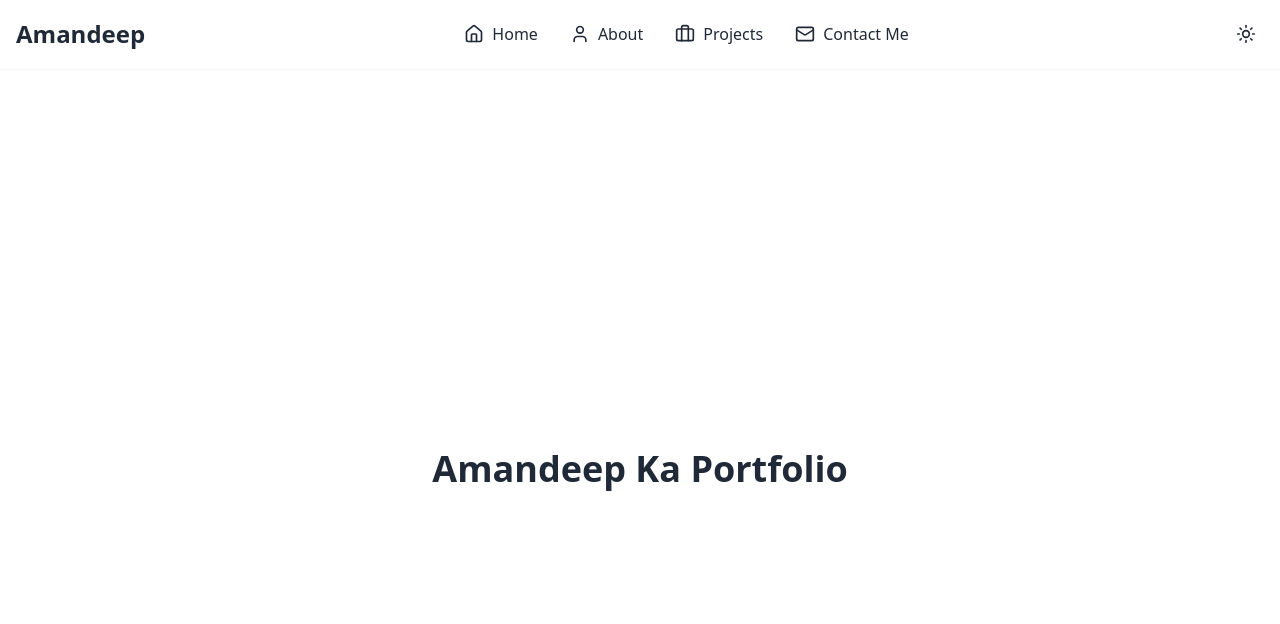
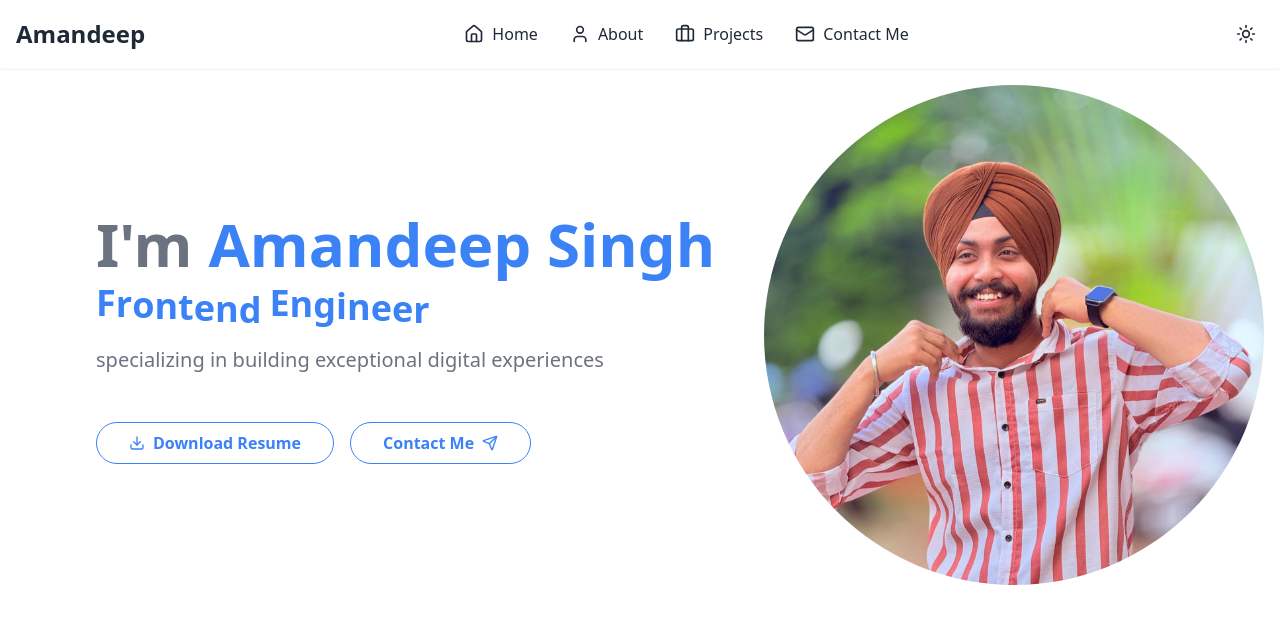
Before and after one commit to Amandeep-tech/modern-portfolio, a Next.js app: page / in a window 1280 px wide. Shown: the top 624 px of the page. Built offline with nearby package versions, Linux system fonts and the light colour scheme.

Commit message:
Add homepage hero section with dynamic animations and personal photo

```diff
--- /dev/null
+++ b/src/app/components/HomePageHero/homePageHero.tsx
@@ -0,0 +1,80 @@
+import Image from 'next/image'
+import React from 'react'
+import { DownloadIcon, Send } from 'lucide-react'
+import Link from 'next/link'
+const homePageHero = () => {
+	return (
+		<div className='home-page-hero-wrapper flex justify-between items-center w-full p-4'>
+			<div className="left flex flex-col gap-4 pl-20">
+				<h1 className='text-6xl font-bold leading-tight flex items-center gap-4'>
+					<div className='text-gray-500'>{`I'm`}</div>
+					<div className='animate-typing text-primary overflow-hidden whitespace-nowrap'>Amandeep Singh</div>
+				</h1>
+				<div className='text-gray-500 text-xl flex flex-col gap-2'>
+					<div className='flex items-center gap-2'>
+						<div className='text-primary text-4xl font-bold'>
+							{[...'Frontend', ' ',].map((letter, index) => (
+								<span
+									key={index}
+									className={`inline-block ${letter !== ' ' ? 'animate-letter-wave' : ''}`}
+									style={{ animationDelay: `${index * 0.1}s` }}
+								>
+									{letter}
+								</span>
+							))}
+						</div>
+						<div className='text-primary text-4xl font-bold'>
+							{[...'Engineer', ' ',].map((letter, index) => (
+								<span
+									key={index}
+									className={`inline-block ${letter !== ' ' ? 'animate-letter-wave' : ''}`}
+									style={{ animationDelay: `${index * 0.1}s` }}
+								>
+									{letter}
+								</span>
+							))}
+						</div>
+					</div>
+					<div className='text-gray-500 text-xl'>specializing in building exceptional digital experiences</div>
+				</div>
+				<div className="buttons flex gap-4 mt-8">
+					<Link href='https://drive.google.com/file/d/17CoUh5PZgfSWqsaM7wmFPRJts2r6D8Ix/view?usp=sharing'
+						target='_blank'
+					>
+						<button
+							className='relative border border-primary rounded-full px-8 py-2 group'
+						>
+							{/* <span className='absolute inset-0 rounded-full border border-gray-300 group-hover:border-transparent group-hover:bg-gradient-to-r from-blue-500 to-blue-500 bg-[length:200%_100%] group-hover:animate-border-running'></span> */}
+							<div className='flex items-center gap-2 group'>
+								<DownloadIcon
+									className='w-4 h-4 group-hover:animate-bounce'
+									style={{ color: "#3b82f6" }}
+								/>
+								<span className='text-primary text-md font-bold'>
+									{`Download Resume`}
+								</span>
+							</div>
+						</button>
+					</Link>
+					<Link href='/contact-me'>
+						<button className='border border-primary rounded-full px-8 py-2'>
+							<div className='flex items-center gap-2 group'>
+								<span className='text-primary text-md font-bold'>
+									{`Contact Me`}
+								</span>
+								<Send className='w-4 h-4 group-hover:animate-bounce'
+									style={{ color: "#3b82f6" }}
+								/>
+							</div>
+						</button>
+					</Link>
+				</div>
+			</div>
+			<div className="right rounded-full overflow-hidden animate-scale-bounce">
+				<Image src="/photos/myPhoto.jpeg" alt="photo" width={500} height={500} />
+			</div>
+		</div>
+	)
+}
+
+export default homePageHero
--- /dev/null
+++ b/src/app/components/HomePageHero/layout.tsx
@@ -0,0 +1,13 @@
+import React from 'react'
+
+export default function HomePageHeroLayout({
+    children
+} : {
+    children: React.ReactNode
+}) {
+    return (
+        <div className='h-screen'>
+            {children}
+        </div>
+    )
+}
--- a/src/app/page.tsx
+++ b/src/app/page.tsx
@@ -1,12 +1,14 @@
 import Navbar from "./components/Navbar/navbar";
+import HomePageHeroLayout from "./components/HomePageHero/layout";
+import HomePageHero from "./components/HomePageHero/homePageHero";
 
 export default function Home() {
   return (
     <div>
       <Navbar />
-      <div className="flex flex-col items-center justify-center h-screen">
-        <h1 className="text-4xl font-bold">Amandeep Ka Portfolio</h1>
-      </div>
+      <HomePageHeroLayout>
+        <HomePageHero />
+      </HomePageHeroLayout>
     </div>
   );
 }
--- a/tailwind.config.ts
+++ b/tailwind.config.ts
@@ -32,6 +32,60 @@ const config: Config = {
           }
         }
       },
+      animation: {
+        'typing': 'typing 4s steps(5, end) forwards',
+        'spin-slow': 'spin 3s linear infinite',
+        'bounce-slow': 'bounce 2s linear infinite',
+        'letter-wave': 'letter-wave 4s linear infinite',
+        'border-running': 'border-running 2s linear infinite',
+        'scale-bounce': 'scale-bounce 2.5s cubic-bezier(0.34, 1.56, 0.64, 1) forwards',
+      },
+      keyframes: {
+        typing: {
+          '0%': {
+            width: '0'
+          },
+          '25%': {
+            width: '25%'
+          },
+          '50%': {
+            width: '50%'
+          },
+          '75%': {
+            width: '75%'
+          },
+          '100%': {
+            width: '100%'
+          }
+        },
+        'typing-cursor': {
+          from: { borderRightColor: 'transparent' },
+          to: { borderRightColor: 'currentColor' },
+        },
+        'spin-slow': {
+          from: { transform: 'rotate(0deg)' },
+          to: { transform: 'rotate(360deg)' },
+        },
+        'bounce-slow': {
+          from: { transform: 'translateY(0)' },
+          to: { transform: 'translateY(-10px)' },
+        },
+        'letter-wave': {
+          '0%': { transform: 'translateY(0)' },
+          '50%': { transform: 'translateY(-20px)' },
+          '100%': { transform: 'translateY(0)' },
+        },
+        'border-running': {
+          '0%, 100%': { borderImage: 'linear-gradient(to right, #3b82f6 50%, #d1d5db 50%) 1' },
+          '50%': { borderImage: 'linear-gradient(to right, #d1d5db 50%, #3b82f6 50%) 1' }
+        },
+        'scale-bounce': {
+          '0%': { transform: 'scale(0.2)' },
+          '50%': { transform: 'scale(1)' },
+          '100%': { transform: 'scale(1)' }
+        }
+      },
+
     },
   },
   plugins: [],
```
Also changed, not shown: public/photos/myPhoto.jpeg (added).
